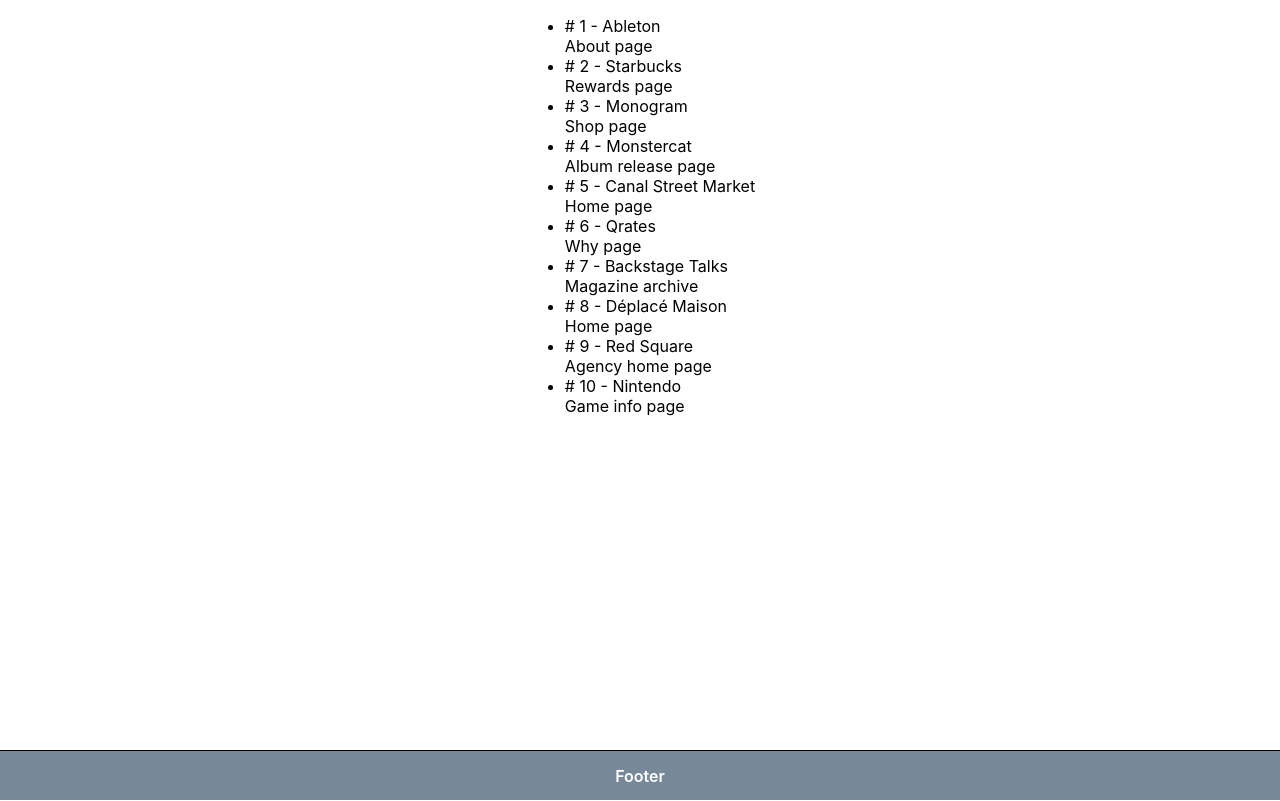
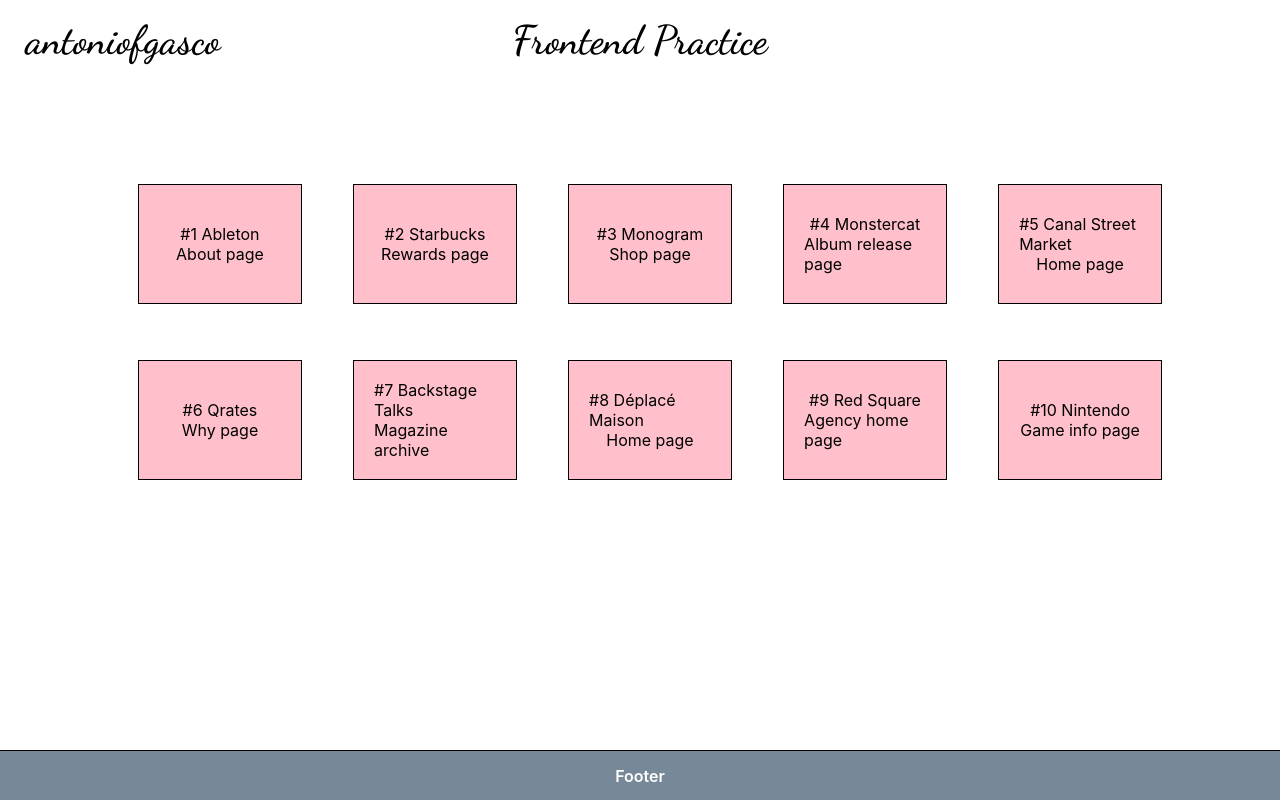
Before and after one commit to AGasco/frontendpractice, a Next.js app: page / in a window 1280 px wide. Built offline with nearby package versions, Linux system fonts and the light colour scheme.

Commit message:
Homepage primitive structure and design

```diff
--- a/components/HomeMain/HomeMain.component.js
+++ b/components/HomeMain/HomeMain.component.js
@@ -6,16 +6,18 @@
 function HomeMainComponent() {
   return (
     <div className={styles.container}>
+      <div className={styles.header}>
+        <div className={styles.brand}>antoniofgasco</div>
+        <div>Frontend Practice</div>
+      </div>
       <ul className={styles.list}>
         {challengesData.map((c) => (
-          <li className={styles.element}>
-            <Link href={c.link}>
-              <a>
-                <div>{`# ${c.id} - ${c.label}`}</div>
-                <div>{c.subLabel}</div>
-              </a>
-            </Link>
-          </li>
+          <Link href={c.link}>
+            <a className={styles.element}>
+              <div>{`#${c.id} ${c.label}`}</div>
+              <div>{c.subLabel}</div>
+            </a>
+          </Link>
         ))}
       </ul>
     </div>
--- a/components/HomeMain/HomeMain.module.scss
+++ b/components/HomeMain/HomeMain.module.scss
@@ -1,11 +1,61 @@
+.header {
+  position: absolute;
+  top: 2%;
+  width: 100%;
+  font-family: 'Dancing Script';
+  font-weight: 600;
+  font-size: 2.5rem;
+  display: flex;
+  justify-content: center;
+
+  & .brand {
+    position: absolute;
+    cursor: pointer;
+    left: 2%;
+  }
+
+  span {
+    text-align: center;
+  }
+}
+
 .container {
   width: 100%;
   height: 100%;
   margin: 0 auto;
+  padding-bottom: 10%;
   display: flex;
   justify-content: center;
   align-items: center;
 }
 
 .list {
+  display: grid;
+  grid-template-columns: repeat(5, 1fr);
+  list-style-type: none;
+  width: 100%;
+  grid-gap: 5%;
+  padding: 0;
+
+  li,
+  a {
+    flex: 1;
+    width: 100%;
+    height: 120px;
+  }
 }
+
+.element {
+  width: 20%;
+  max-width: 240px;
+  flex: 1;
+  margin: 0;
+  background-color: pink;
+  border: 1px solid black;
+  padding: 20px;
+  margin: 20px 10px;
+  display: flex;
+  flex-direction: column;
+  justify-content: center;
+  align-items: center;
+}
--- a/pages/index.js
+++ b/pages/index.js
@@ -4,10 +4,10 @@
 
 export default function Home() {
   return (
-    <div>
+    <>
       <HeadComponent />
       <HomeMain />
       <HomeFooter />
-    </div>
+    </>
   );
 }
--- a/styles/globals.scss
+++ b/styles/globals.scss
@@ -1,5 +1,8 @@
+@import url('https://fonts.googleapis.com/css2?family=Dancing+Script:wght@400;600&display=swap');
+
 html,
-body {
+body,
+#__next {
   width: 80vw;
   height: calc(100vh - 50px);
   padding: 0;
```
